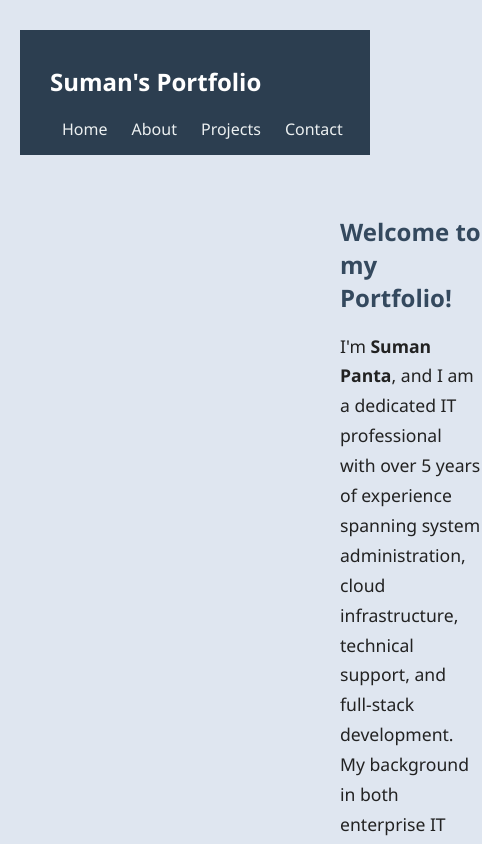
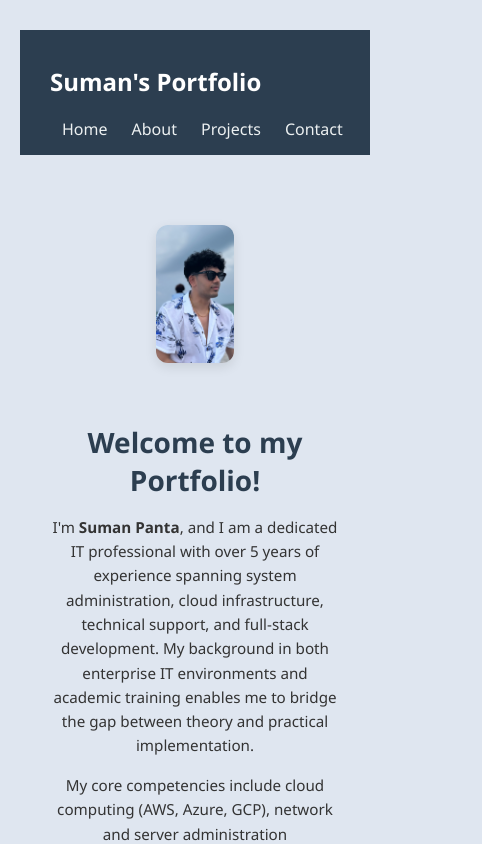
Before and after one commit to pantasuman6/Portfolio-Website, a React (Create React App) app: page / in a window 390 px wide. Shown: the top 844 px of the page, 482 px wide, since content can reach past the window. Built offline with nearby package versions, Linux system fonts and the light colour scheme.

Commit message:
forth commit

```diff
--- a/src/App.css
+++ b/src/App.css
@@ -209,24 +209,71 @@ nav div a:hover {
 }
 
 
-
-
-
+/* Container for the Home page */
 .home-container {
   display: flex;
+  flex-wrap: wrap;
   align-items: center;
-  gap: 20px;
+  justify-content: center;
+  padding: 40px 20px;
+  gap: 30px;
+  max-width: 1200px;
+  margin: 0 auto;
 }
 
+/* Profile Image Styling */
 .profile-image {
   width: 300px;
-  border-radius: 8px;
+  max-width: 100%;
+  border-radius: 12px;
   object-fit: cover;
+  box-shadow: 0 4px 12px rgba(0, 0, 0, 0.1);
 }
 
+/* Text Content Styling */
+.home-text {
+  flex: 1;
+  min-width: 280px;
+  max-width: 700px;
+}
 
-.home-text {
-  max-width: 600px;
+.home-text h2 {
+  font-size: 2rem;
+  margin-bottom: 16px;
+  color: #2c3e50;
+}
+
+.home-text p {
+  font-size: 1rem;
+  line-height: 1.6;
+  color: #333;
+  margin-bottom: 12px;
+}
+
+/* Responsive Styling */
+@media (max-width: 768px) {
+  .home-container {
+    flex-direction: column;
+    text-align: center;
+  }
+
+  .profile-image {
+    width: 25%;
+
+  }
+
+  .home-text {
+    max-width: 100%;
+    padding: 0 10px;
+  }
+
+  .home-text h2 {
+    font-size: 1.75rem;
+  }
+
+  .home-text p {
+    font-size: 0.95rem;
+  }
 }
 
 
```
